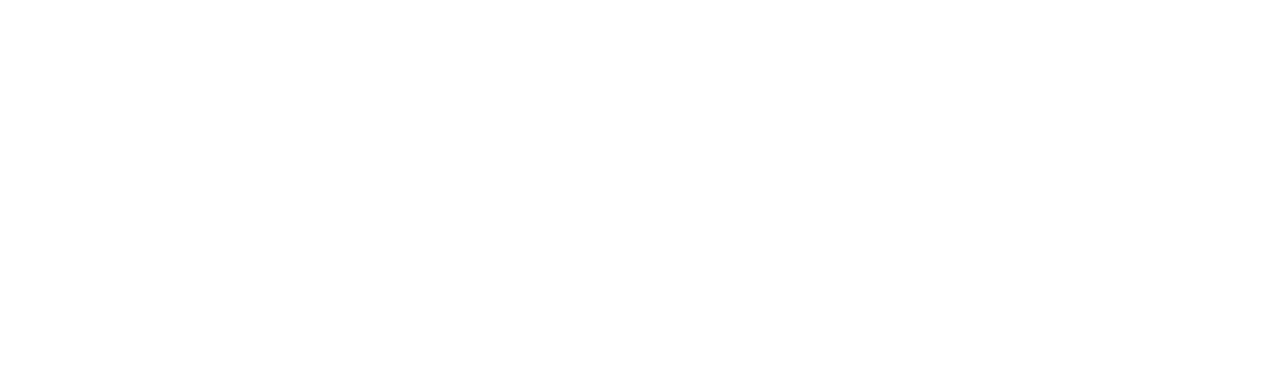
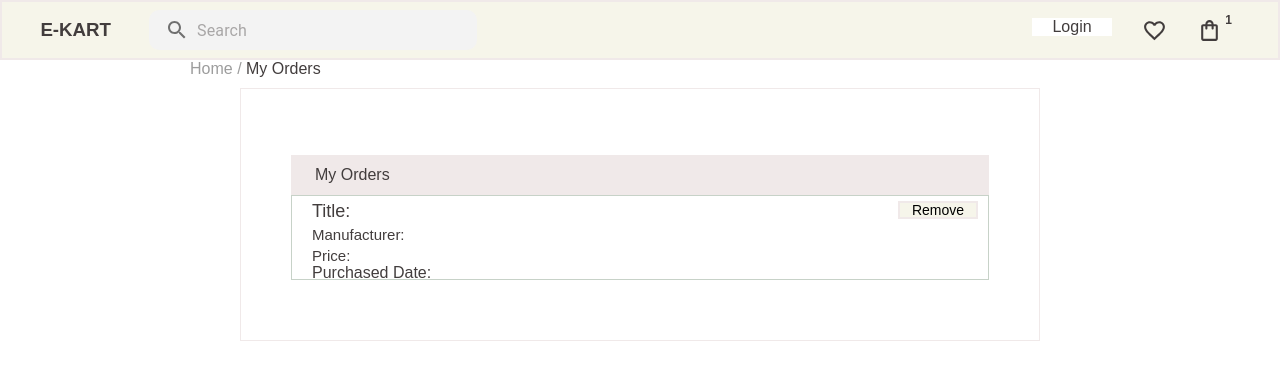
Before and after one commit to Kavyasree-J-Ganesh/E-KART-FRONTEND, a React (Create React App) app: page /Order-History in a window 1280 px wide. Before the commit this address had no page. Shown: the top 380 px of the page. Built offline with nearby package versions, Linux system fonts and the light colour scheme.

Commit message:
Order History

```diff
--- a/src/App.js
+++ b/src/App.js
@@ -23,6 +23,7 @@
 import { useEffect } from "react";
 import SaleAnalysis from "./pages/SaleAnalysis/SaleAnalysis";
 import AddandDeleteAddress from "./pages/Cart/AddandDeleteAddress";
+import Order_History from "./pages/Order_History/Order_History";
 
 
 function App() {
@@ -64,6 +65,7 @@
             <Route path="/home/:id" element={<React.Fragment><Header /><ProductDetails /></React.Fragment>} />
             <Route path="/cart" element={<React.Fragment><Header /><Cart /></React.Fragment>} />
             <Route path="/choose-address" element={<React.Fragment><Header /><AddandDeleteAddress /></React.Fragment>} />
+            <Route path="/Order-History" element={<React.Fragment><Header /><Order_History /></React.Fragment>} />
 
             <Route path="/address" element={<React.Fragment><Header /><AddressDetails /></React.Fragment>} />
             <Route path="/add-product" element={<React.Fragment><Header /><AddProduct /></React.Fragment>} />
--- /dev/null
+++ b/src/pages/Order_History/Order_History.css
@@ -0,0 +1,172 @@
+.cartMainBox-order {
+    display: flex;
+    flex-direction: column;
+    align-items: center;
+}
+
+.cartHeadNames-order {
+    display: flex;
+    width: 900px;
+}
+
+.page-dir-order {
+    font-weight: 500;
+}
+
+.mainMyCArtt-order {
+    margin: 10px;
+    margin-right: auto;
+    margin-left: auto;
+    width: 800px;
+    margin-bottom: 0px;
+    margin-bottom: 10px;
+    border: 1.5px solid #dcdcdc;
+    padding: 50px;
+}
+
+.HeadingOfMyCartog-order {
+    display: flex;
+    justify-content: space-between;
+    align-items: center;
+    background-color: #f5f5f5;
+    padding: 10px 2px 10px 1px;
+    margin: 16px 0px 0px 0px;
+    width: 100%;
+}
+
+.MycartLeftHeading-order {
+    display: flex;
+    justify-content: center;
+    align-items: center;
+    height: 20px;
+    margin-left: 23px;
+}
+
+.productSectionOfmyCart-order {
+    width: 100%;
+    margin: 0px 0px;
+}
+
+.productsArrayMyArt-order {
+    display: flex;
+    height: 85px;
+    width: 100%;
+    margin-bottom: 10px;
+    border: 1px solid #c7d2c8;
+}
+
+.imgInMyCartOfproduct-order {
+    height: 85px;
+    width: 70px;
+    border: 1px solid #c7d2c8;
+    margin: 10px;
+    margin-top: 12.1px;
+}
+
+.productrightcontntmtcrt-order {
+    margin-left: 20px;
+    width: 100%;
+    cursor: pointer;
+}
+
+.titleMyproductcrt-order {
+    margin-top: 5px;
+    font-size: 18px;
+    font-weight: normal;
+    text-align: left;
+    display: flex;
+    justify-content: space-between;
+    align-items: center;
+}
+
+.price111cart-order {
+    font-size: 15px;
+}
+
+.buttonOperationsMycrt-order {
+    display: flex;
+    height: 26px;
+    align-items: center;
+    margin: 0;
+    justify-content: space-between;
+    width: 30%;
+}
+
+.mainMyCArtt-order {
+    margin: 10px;
+    margin-right: auto;
+    margin-left: auto;
+    width: 800px;
+    margin-bottom: 0px;
+    margin-bottom: 10px;
+    border: 1.5px solid #f0e9e9;
+    padding: 50px;
+}
+
+.HeadingOfMyCartog-order {
+    display: flex;
+    justify-content: space-between;
+    align-items: center;
+    background-color: #f0e9e9;
+    padding: 10px 2px 10px 1px;
+    margin: 16px 0px 0px 0px;
+    width: 100%;
+}
+
+.MycartLeftHeading-order {
+    display: flex;
+    justify-content: center;
+    align-items: center;
+    height: 20px;
+    margin-left: 23px;
+}
+
+.cart_add_and_remove-order {
+    display: flex;
+    justify-content: end;
+    margin-right: 10px;
+    padding: 0;
+    margin-top: 5px;
+}
+
+.cart_count-order {
+    font-size: 10px;
+}
+
+.order-new {
+    height: 10px;
+    font-size: 10px;
+    display: flex;
+}
+
+.author-order {
+    display: flex;
+    align-items: center;
+    height: 25px;
+    font-size: 15px;
+    font-weight: 300;
+}
+
+.cart_place-order {
+    width: 100%;
+    display: flex;
+    justify-content: space-between;
+    padding: 20px;
+    border-top: 1px solid #f0f0f0;
+    background: #fff;
+    padding: 16px 22px;
+    box-shadow: 0 -2px 10px 0 rgba(0, 0, 0, .1);
+    align-items: center;
+    position: fixed;
+    bottom: 0;
+    left: 0;
+}
+
+.cart_place_order-order {
+    padding: 8px 20px;
+    background-color: #ecb56e;
+    border: none;
+    border-radius: 2px;
+    color: white;
+    border-radius: 10px;
+}
--- /dev/null
+++ b/src/pages/Order_History/Order_History.jsx
@@ -0,0 +1,80 @@
+import React from "react";
+import './Order_History.css'
+
+function Order_History() {
+
+
+
+    return (
+        <div>
+            <div>
+                <div className="cartMainBox-order">
+                    <div className="cartHeadNames-order">
+                        <div className="page-dir-order" style={{ color: "#9D9D9D" }}>
+                            {" "}
+                            Home /&nbsp;
+                        </div>
+                        <div className="page-dir-order"> My Orders</div>
+                    </div>
+                    <div className="mainMyCArtt-order">
+                        <div className="HeadingOfMyCartog-order">
+                            <div className="MycartLeftHeading-order">My Orders</div>
+                        </div>
+                        <div className="productSectionOfmyCart-order">
+
+                            <div className="productsArrayMyArt-order">
+                                <div
+                                    className="productrightcontntmtcrt-order"
+
+                                >
+                                    <div className="titleMyproductcrt-order">
+                                        Title:
+                                    </div>
+                                    <div className="author-order">
+                                        Manufacturer:
+                                    </div>
+                                    <div className="price111cart-order">
+                                        <span className="cart_item_price-order">
+                                            Price:
+                                        </span>
+                                    </div>
+                                    <span className="cart_item_discount_price-order">
+                                        Purchased Date:
+                                    </span>
+                                </div>
+                                <div className="right-side-order">
+                                    <div className="cart_add_and_remove-order">
+                                        <button
+                                            className="order-new"
+                                            style={{
+                                                fontSize: "14px",
+                                                padding: "7px",
+                                                background: "#f6f5ea",
+                                                border: "2px solid #f0e9e9",
+                                                width: "80px",
+                                                alignItems: "center",
+                                                justifyContent: "center",
+                                            }}
+
+                                        >
+                                            Remove
+                                        </button>
+                                    </div>
+                                </div>
+                            </div>
+
+                        </div>
+                        {/* <div className="cart_place-order">
+                            <button className="cart_place_order-order" >
+                                PLACE ORDER
+                            </button>
+                        </div> */}
+                    </div>
+
+                </div>
+            </div>
+        </div>
+    );
+}
+
+export default Order_History;
```
